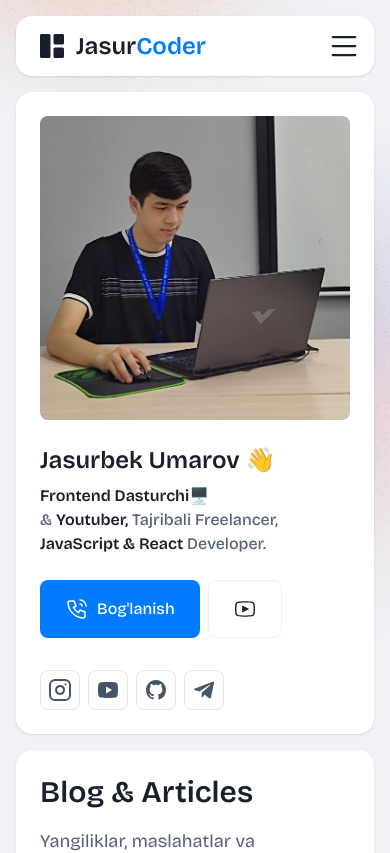
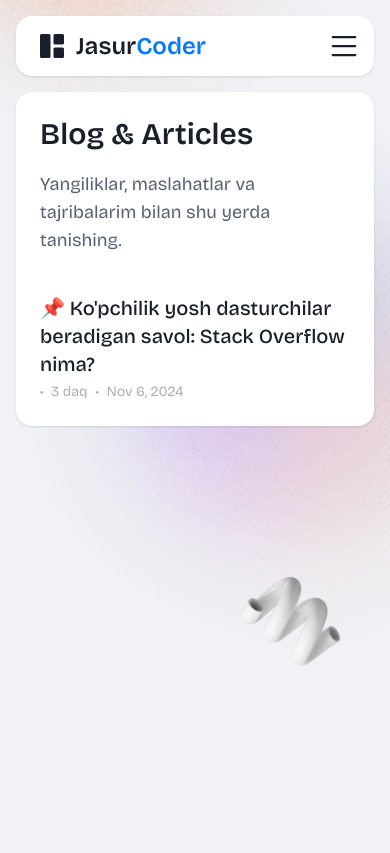
Before and after one commit to jasurumarov/portfolio_v3, a React (Vite) app: page /blog in a window 390 px wide. Shown: the top 853 px of the page. Built offline with nearby package versions, Linux system fonts and the light colour scheme.

Commit message:
bugs fixed

```diff
--- a/src/components/intro/Intro.jsx
+++ b/src/components/intro/Intro.jsx
@@ -4,9 +4,9 @@ import { Link } from 'react-router-dom'
 // Images
 import ProfileImg from "../../assets/images/profile_2.png"
 
-const Intro = ({ isStretch }) => {
+const Intro = ({ isStretch, isHidden }) => {
     return (
-        <div className={`flex ${isStretch} flex-col justify-between rounded-2xl bg-white p-6 shadow dark:bg-black dark:shadow-dark`}>
+        <div className={`${isHidden ? 'flex' : 'hidden'} lg:flex ${isStretch} flex-col justify-between rounded-2xl bg-white p-6 shadow dark:bg-black dark:shadow-dark`}>
             <div className="aspect-6/4 overflow-hidden xl:max-h-[280px] rounded-lg bg-light text-center dark:bg-dark-2">
                 <img src={ProfileImg} alt="" className="inline-block h-full w-full scale-110 object-cover object-center" />
             </div>
--- a/src/pages/home/Home.jsx
+++ b/src/pages/home/Home.jsx
@@ -12,7 +12,7 @@ import HomeServices from '../../components/homeServices/HomeServices'
 const Home = () => {
     return (
         <main className='grid grid-cols-1 gap-4 lg:grid-cols-3 lg:gap-6'>
-            <Intro />
+            <Intro isHidden={true}/>
             <div className='grid grid-cols-1 gap-4 lg:gap-6'>
                 <Experience />
                 <TechStack />
```
